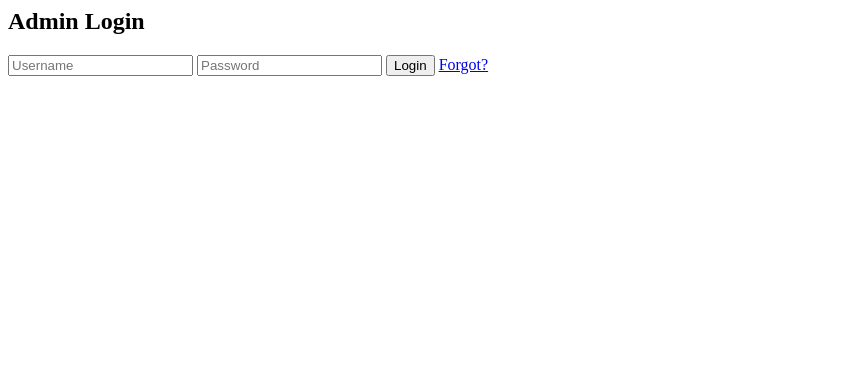
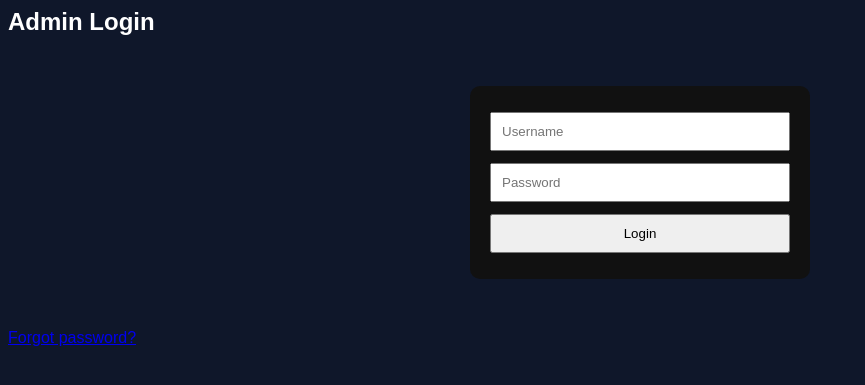
Before and after one commit to BtwToxic/tt, a Flask app: page / in a window 1280 px wide. Shown: the top 385 px of the page, without its empty margins (0-865 px from the left). Run offline with Flask 3, Linux system fonts and the light colour scheme.

Commit message:
Update login.html

```diff
--- a/templates/login.html
+++ b/templates/login.html
@@ -1,7 +1,11 @@
-<form method="post">
+<link rel="stylesheet" href="/static/style.css">
+
+<div class="card">
   <h2>Admin Login</h2>
-  <input name="user" placeholder="Username">
-  <input name="pass" type="password" placeholder="Password">
-  <button>Login</button>
-  <a href="/forgot">Forgot?</a>
-</form>
+  <form method="post">
+    <input name="user" placeholder="Username">
+    <input name="pass" type="password" placeholder="Password">
+    <button>Login</button>
+  </form>
+  <a href="/forgot">Forgot password?</a>
+</div>
```
